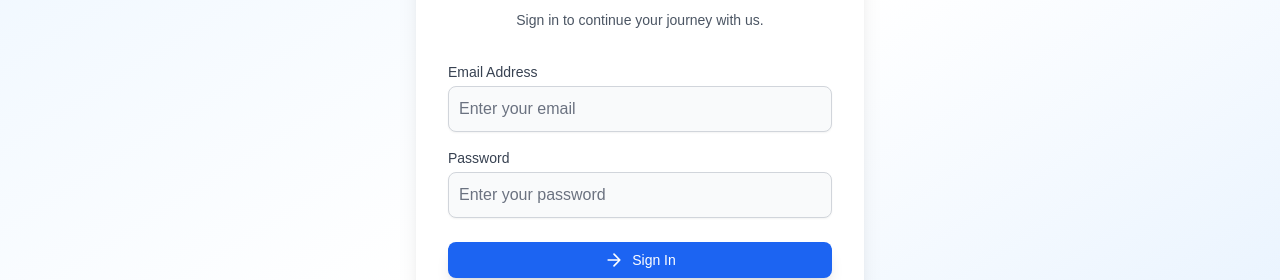
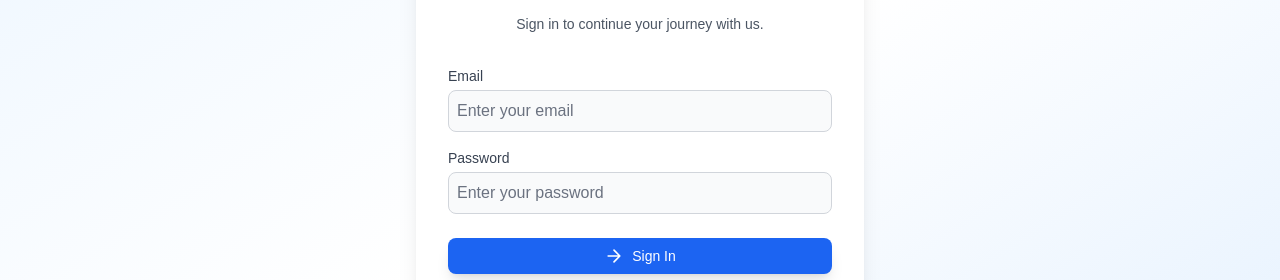
Before and after one commit to Uma-MCMXC/self-paced-learning, a Next.js app in the folder frontend/: page /sign-in in a window 1280 px wide. Shown: the part 261-541 px from the top of the page. Built offline with nearby package versions, Linux system fonts and the light colour scheme.

Commit message:
frontend: edit login page use component

```diff
--- a/frontend/app/components/Button.tsx
+++ /dev/null
@@ -1,20 +0,0 @@
-"use client";
-
-import React from "react";
-
-export default function Button({
-    label,
-    onClick,
-}: {
-    label: string;
-    onClick: () => void;
-}) {
-    return (
-        <button
-            onClick={onClick}
-            className="rounded bg-blue-500 px-4 py-2 text-white"
-        >
-            {label}
-        </button>
-    );
-}
--- /dev/null
+++ b/frontend/app/components/froms/Button.tsx
@@ -0,0 +1,34 @@
+import React from "react";
+
+interface ButtonProps {
+    type: "button" | "submit" | "reset";
+    onClick?: () => void;
+    children: React.ReactNode;
+    disabled?: boolean;
+    className?: string;
+}
+
+const Button: React.FC<ButtonProps> = ({
+    type,
+    onClick,
+    children,
+    disabled,
+    className,
+}) => {
+    return (
+        <button
+            type={type}
+            onClick={onClick}
+            disabled={disabled}
+            className={`flex w-full items-center justify-center rounded-lg bg-blue-600 px-4 py-2 text-sm font-medium text-white shadow-lg transition-all hover:bg-blue-700 focus:outline-none focus:ring-4 focus:ring-blue-300 dark:bg-blue-500 dark:hover:bg-blue-600 dark:focus:ring-blue-400 ${
+                disabled
+                    ? "cursor-not-allowed bg-gray-400"
+                    : "bg-blue-600 hover:bg-blue-700"
+            } ${className}`}
+        >
+            {children}
+        </button>
+    );
+};
+
+export default Button;
--- /dev/null
+++ b/frontend/app/components/froms/Input.tsx
@@ -0,0 +1,45 @@
+import React from "react";
+
+interface InputProps {
+    id: string;
+    type: string;
+    value?: string; // Optional
+    onChange?: (e: React.ChangeEvent<HTMLInputElement>) => void; // Optional
+    label?: string;
+    placeholder?: string;
+    required?: boolean;
+}
+
+const Input: React.FC<InputProps> = ({
+    id,
+    type,
+    value,
+    onChange,
+    label,
+    placeholder,
+    required,
+}) => {
+    return (
+        <div className="mb-4">
+            {label && (
+                <label
+                    htmlFor={id}
+                    className="block text-sm font-medium text-gray-700 dark:text-gray-300"
+                >
+                    {label}
+                </label>
+            )}
+            <input
+                id={id}
+                type={type}
+                value={value}
+                onChange={onChange}
+                placeholder={placeholder}
+                className="mt-1 w-full rounded-lg border border-gray-300 bg-gray-50 p-2 text-gray-900 focus:border-blue-500 focus:ring-blue-500 dark:border-gray-600 dark:bg-gray-700 dark:text-white"
+                required={required}
+            />
+        </div>
+    );
+};
+
+export default Input;
--- /dev/null
+++ b/frontend/app/components/froms/Select.tsx
@@ -0,0 +1,54 @@
+import React from "react";
+
+interface SelectProps {
+    id: string;
+    value: string;
+    onChange: (e: React.ChangeEvent<HTMLSelectElement>) => void;
+    options: { value: string | number; label: string }[];
+    label?: string;
+    placeholder?: string;
+    required?: boolean;
+}
+
+const Select: React.FC<SelectProps> = ({
+    id,
+    value,
+    onChange,
+    options,
+    label,
+    placeholder,
+    required,
+}) => {
+    return (
+        <div className="mb-4">
+            {label && (
+                <label
+                    htmlFor={id}
+                    className="block text-sm font-medium text-gray-700 dark:text-gray-300"
+                >
+                    {label}
+                </label>
+            )}
+            <select
+                id={id}
+                value={value}
+                onChange={onChange}
+                className="mt-1 w-full rounded-lg border border-gray-300 bg-gray-50 p-2 text-gray-900 focus:border-blue-500 focus:ring-blue-500 dark:border-gray-600 dark:bg-gray-700 dark:text-white"
+                required={required}
+            >
+                {placeholder && (
+                    <option value="" disabled>
+                        {placeholder}
+                    </option>
+                )}
+                {options.map((option, index) => (
+                    <option key={index} value={option.value}>
+                        {option.label}
+                    </option>
+                ))}
+            </select>
+        </div>
+    );
+};
+
+export default Select;
--- a/frontend/app/sign-in/page.tsx
+++ b/frontend/app/sign-in/page.tsx
@@ -1,6 +1,8 @@
 "use client";
 import React from "react";
 import Navbar from "../components/Navbar";
+import Input from "../components/froms/Input";
+import Button from "../components/froms/Button";
 import { useRouter } from "next/navigation";
 
 const LoginPage: React.FC = () => {
@@ -26,44 +28,29 @@ const LoginPage: React.FC = () => {
                         <div className="space-y-4">
                             {/* Email Field */}
                             <div>
-                                <label
-                                    htmlFor="email"
-                                    className="block text-sm font-medium text-gray-700 dark:text-gray-300"
-                                >
-                                    Email Address
-                                </label>
-                                <input
+                                <Input
                                     id="email"
                                     type="email"
+                                    label="Email"
+                                    placeholder="Enter your email"
                                     required
-                                    className="mt-1 w-full rounded-lg border-gray-300 bg-gray-50 p-2.5 text-gray-900 shadow-sm focus:border-blue-500 focus:ring-blue-500 dark:border-gray-700 dark:bg-gray-900 dark:text-white dark:placeholder-gray-400"
-                                    placeholder="Enter your email"
                                 />
                             </div>
 
                             {/* Password Field */}
                             <div>
-                                <label
-                                    htmlFor="password"
-                                    className="block text-sm font-medium text-gray-700 dark:text-gray-300"
-                                >
-                                    Password
-                                </label>
-                                <input
+                                <Input
                                     id="password"
                                     type="password"
+                                    label="Password"
+                                    placeholder="Enter your password"
                                     required
-                                    className="mt-1 w-full rounded-lg border-gray-300 bg-gray-50 p-2.5 text-gray-900 shadow-sm focus:border-blue-500 focus:ring-blue-500 dark:border-gray-700 dark:bg-gray-900 dark:text-white dark:placeholder-gray-400"
-                                    placeholder="Enter your password"
                                 />
                             </div>
                         </div>
 
                         {/* Login Button */}
-                        <button
-                            type="submit"
-                            className="flex w-full items-center justify-center rounded-lg bg-blue-600 px-4 py-2 text-sm font-medium text-white shadow-lg transition-all hover:bg-blue-700 focus:outline-none focus:ring-4 focus:ring-blue-300 dark:bg-blue-500 dark:hover:bg-blue-600 dark:focus:ring-blue-400"
-                        >
+                        <Button type="submit">
                             <svg
                                 className="mr-2 h-5 w-5"
                                 fill="none"
@@ -79,7 +66,7 @@ const LoginPage: React.FC = () => {
                                 ></path>
                             </svg>
                             Sign In
-                        </button>
+                        </Button>
                     </form>
 
                     {/* Register Section */}
```
